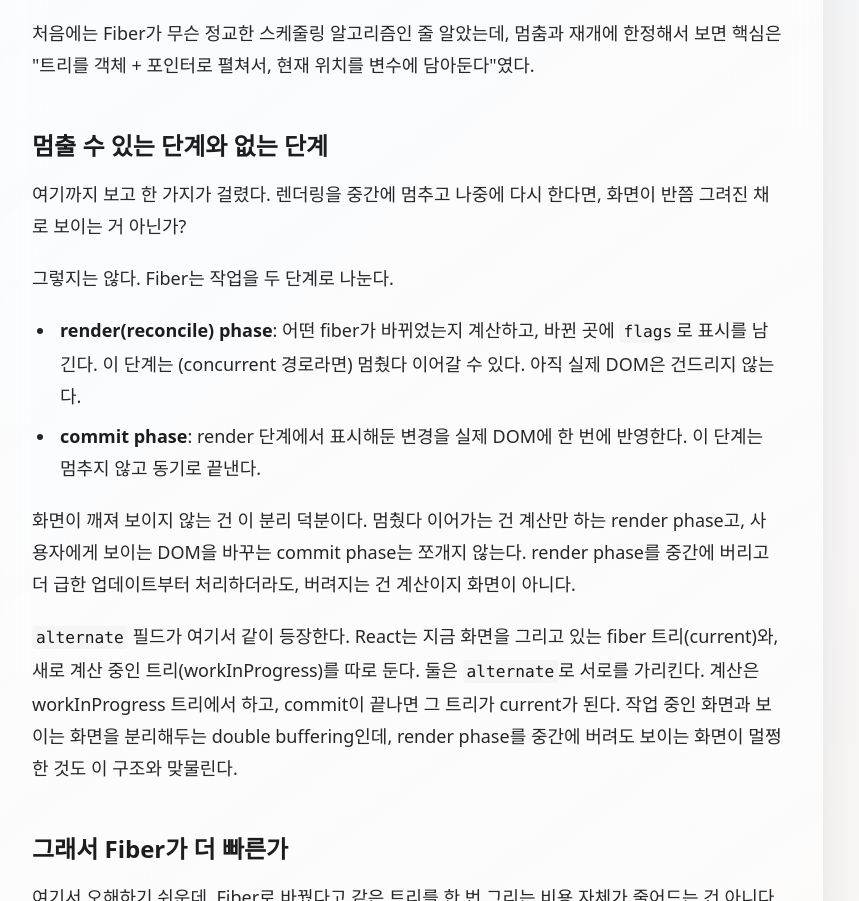
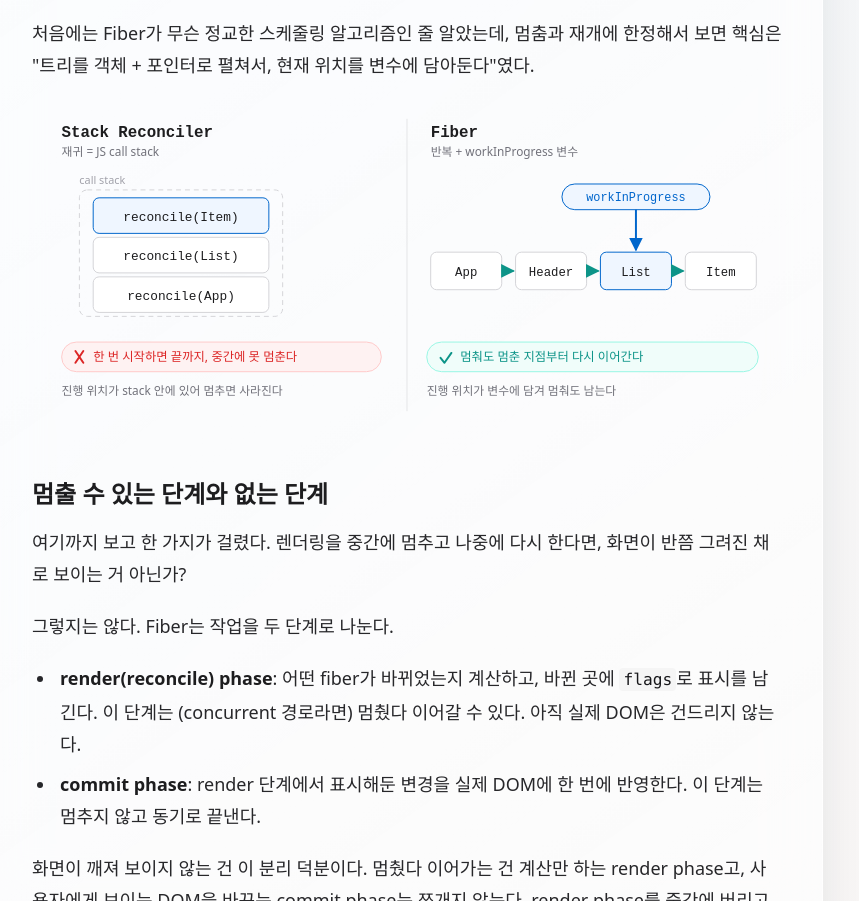
Before and after one commit to DanSJKim/sjblog, an Astro site: page /posts/react-stack-vs-fiber-reconciler in a window 1280 px wide. Shown: the part 5210-6111 px from the top of the page, without its empty margins (233-1092 px from the left). Built offline with nearby package versions, Linux system fonts and the light colour scheme; Astro itself is replaced by a stand-in of ours.

Commit message:
Add call stack vs workInProgress comparison infographic
Visualize the core thesis: execution state lives inside the call stack (lost on pause) vs held in the workInProgress variable (resumable)

Co-Authored-By: Claude Opus 4.8 (1M context) <noreply@anthropic.com>

```diff
--- a/src/content/posts/react-stack-vs-fiber-reconciler.md
+++ b/src/content/posts/react-stack-vs-fiber-reconciler.md
@@ -123,6 +123,8 @@ function workLoopConcurrent() {
 
 처음에는 Fiber가 무슨 정교한 스케줄링 알고리즘인 줄 알았는데, 멈춤과 재개에 한정해서 보면 핵심은 "트리를 객체 + 포인터로 펼쳐서, 현재 위치를 변수에 담아둔다"였다.
 
+![Stack Reconciler와 Fiber 비교: Stack Reconciler는 reconcile(App), reconcile(List), reconcile(Item)이 call stack에 쌓여 한 번 시작하면 끝까지 못 멈추고 진행 위치도 스택 안에 있어 멈추면 사라진다. Fiber는 App, Header, List, Item 노드를 workInProgress 변수가 가리켜, 진행 위치가 변수에 남으므로 멈춘 지점부터 다시 이어갈 수 있다.](/posts/react-fiber/stack-vs-fiber.svg)
+
 ## 멈출 수 있는 단계와 없는 단계
 
 여기까지 보고 한 가지가 걸렸다. 렌더링을 중간에 멈추고 나중에 다시 한다면, 화면이 반쯤 그려진 채로 보이는 거 아닌가?
```
Also changed, not shown: public/posts/react-fiber/stack-vs-fiber.svg (added).
